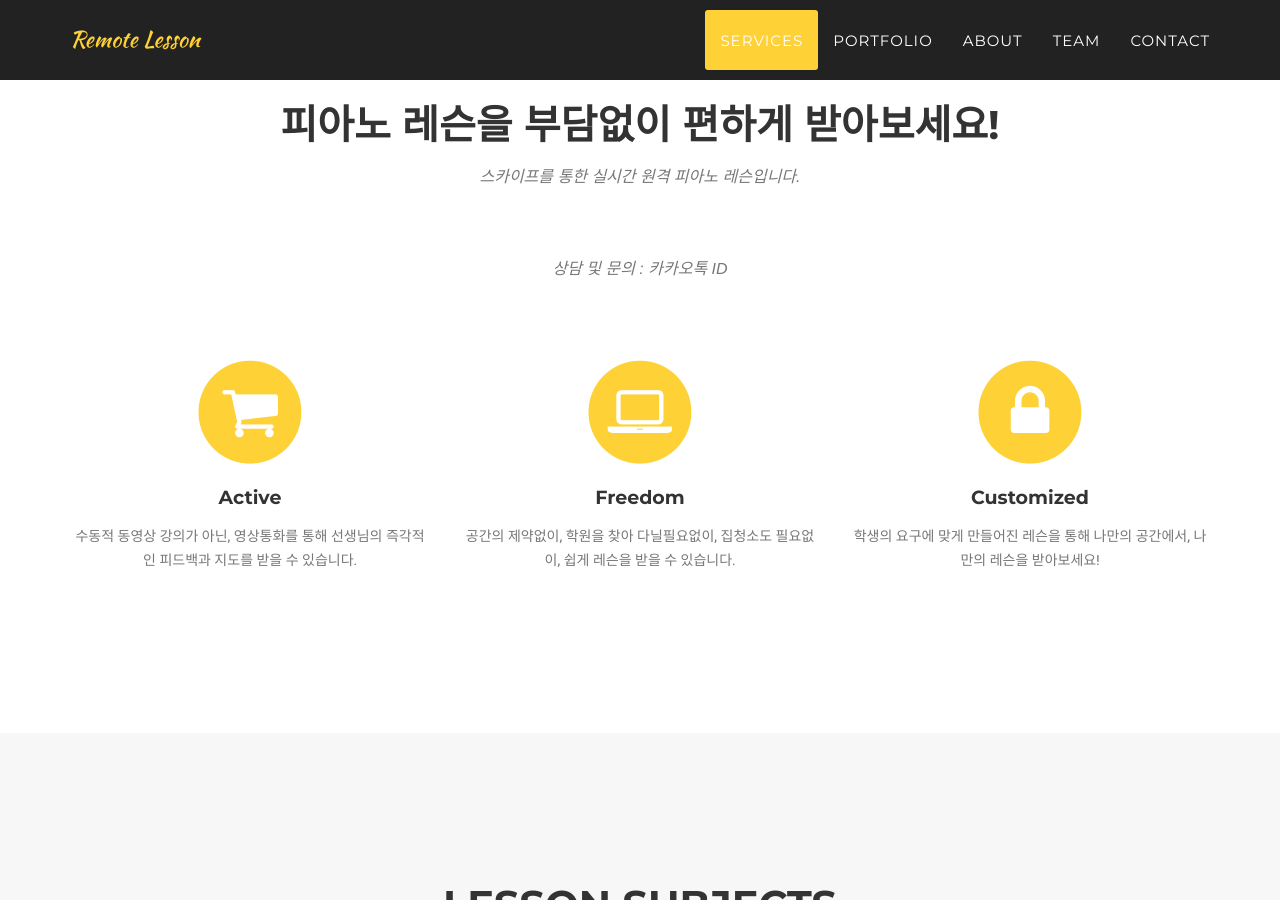
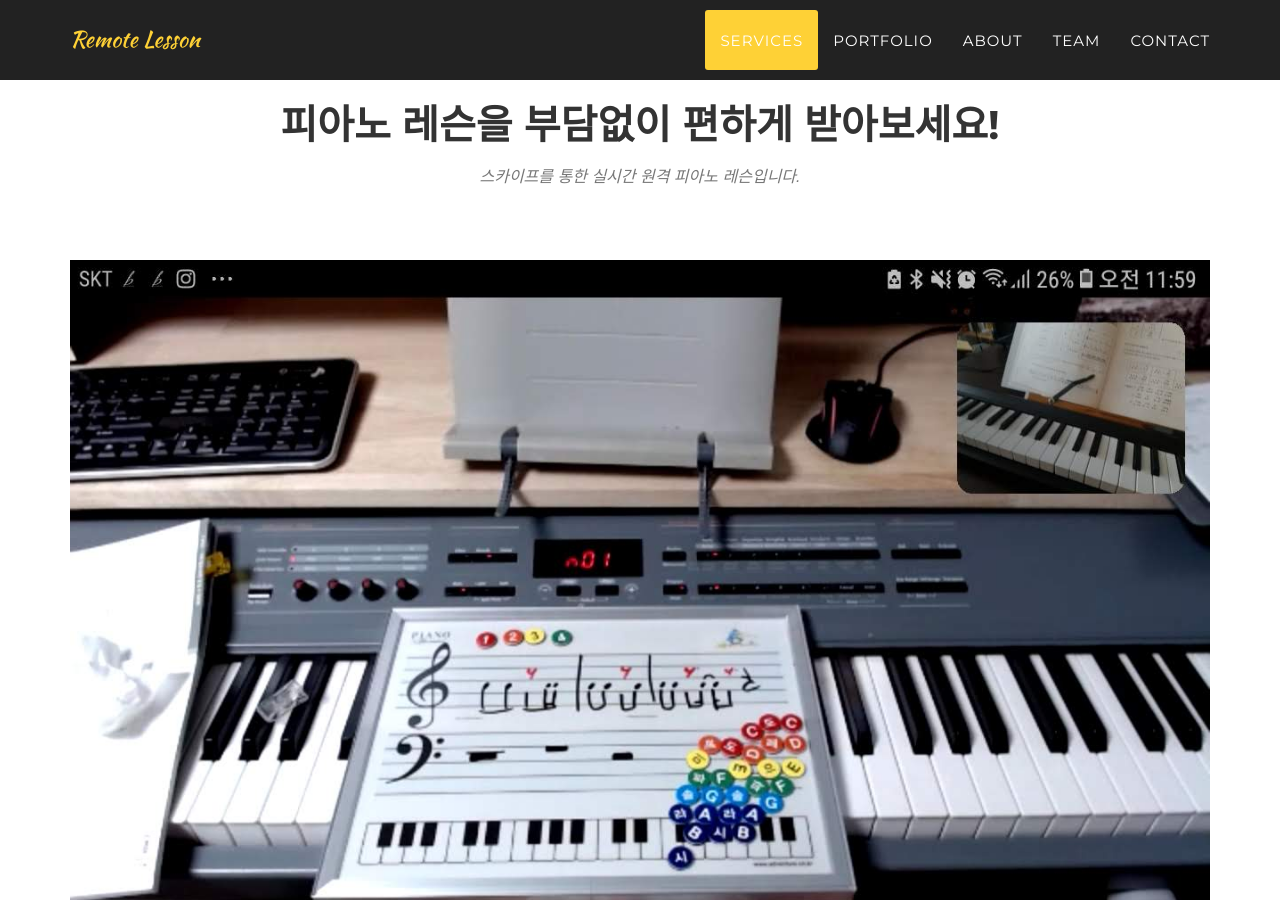
Before and after one commit to jihuun/remote-lesson, a Jekyll site: the page built from index.html, in a window 1280 px wide and 900 px high, scrolled down 805 px. Built offline with Jekyll 4.4.1, drawn with Linux system fonts in a browser that asks for light colours; some web fonts are replaced.

Commit message:
add student view picture
Signed-off-by: Ji-Hun Kim <jihuun.k@gmail.com>

```diff
--- a/_includes/services.html
+++ b/_includes/services.html
@@ -5,6 +5,7 @@
                 <div class="col-lg-12 text-center">
                     <h2 class="section-heading">피아노 레슨을 부담없이 편하게 받아보세요!</h2>
                     <h3 class="section-subheading text-muted">스카이프를 통한 실시간 원격 피아노 레슨입니다.</h3>
+                    <img src="img/view-student.jpg" class="img-responsive img-centered" alt="">
                     <h3 class="section-subheading text-muted">상담 및 문의 : 카카오톡 ID</h3>
                 </div>
             </div>
```
Also changed, not shown: img/view-student.jpg (added).
